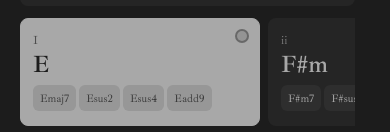
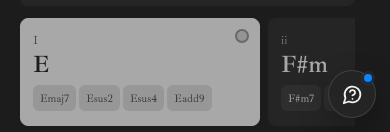
Before and after one commit to venyavekk-dev/chords, a React (Vite) app: page / in a window 390 px wide. Shown: the part 712-844 px from the top of the page. Built offline with nearby package versions, Linux system fonts and the light colour scheme.

Commit message:
Добавить плавающую точку входа в опрос

```diff
--- a/src/components/UserSurvey.tsx
+++ b/src/components/UserSurvey.tsx
@@ -1,4 +1,4 @@
-import { ArrowLeft, Check, X } from "lucide-react";
+import { ArrowLeft, Check, MessageCircleQuestion, X } from "lucide-react";
 import { useEffect, useRef, useState } from "react";
 import { track } from "@vercel/analytics";
 
@@ -111,35 +111,50 @@ async function submitAnswers(answers: Answers, contact = "") {
 
 export function UserSurvey({ blocked = false, eligible }: Props) {
   const [visible, setVisible] = useState(false);
+  const [available, setAvailable] = useState(() => !loadSurveyState().completedAt);
   const [step, setStep] = useState(0);
   const [answers, setAnswers] = useState<Answers>({});
   const [contact, setContact] = useState("");
   const [submitting, setSubmitting] = useState(false);
   const [submitted, setSubmitted] = useState(false);
   const [error, setError] = useState(false);
-  const openedRef = useRef(false);
+  const autoOpenedRef = useRef(false);
 
   useEffect(() => {
-    if (!eligible || openedRef.current) return;
     const stored = loadSurveyState();
+    if (stored.completedAt) {
+      setAvailable(false);
+      return;
+    }
+    if (!eligible || autoOpenedRef.current) return;
+    autoOpenedRef.current = true;
     const dismissedRecently = stored.dismissedAt && Date.now() - stored.dismissedAt < DISMISS_FOR_MS;
-    if (stored.completedAt || dismissedRecently) return;
+    if (dismissedRecently) return;
 
-    openedRef.current = true;
     setVisible(true);
-    track("survey_opened");
+    track("survey_opened", { source: "automatic" });
   }, [eligible]);
 
-  if (!visible || blocked) return null;
+  if (!available || blocked) return null;
 
   const question = QUESTIONS[step];
   const wantsContact = answers.purchase === "Да, готов купить";
   const isContactStep = step === QUESTIONS.length;
 
   const dismiss = () => {
-    saveSurveyState({ dismissedAt: Date.now() });
+    if (submitted) {
+      setVisible(false);
+      setAvailable(false);
+      return;
+    }
+    saveSurveyState({ ...loadSurveyState(), dismissedAt: Date.now() });
     track("survey_dismissed", { step: Math.min(step + 1, QUESTIONS.length) });
     setVisible(false);
+  };
+
+  const openManually = () => {
+    setVisible(true);
+    track("survey_opened", { source: "launcher" });
   };
 
   const finish = async (nextAnswers: Answers, nextContact = "") => {
@@ -147,7 +162,7 @@ export function UserSurvey({ blocked = false, eligible }: Props) {
     setError(false);
     try {
       await submitAnswers(nextAnswers, nextContact);
-      saveSurveyState({ completedAt: Date.now() });
+      saveSurveyState({ ...loadSurveyState(), completedAt: Date.now() });
       track("survey_completed", {
         purchase: nextAnswers.purchase === "Да, готов купить" ? "yes" : nextAnswers.purchase === "Возможно, покажите подробнее" ? "maybe" : "no",
       });
@@ -174,6 +189,8 @@ export function UserSurvey({ blocked = false, eligible }: Props) {
   };
 
   return (
+    <div className="user-survey-widget">
+      {visible && (
         <aside className="user-survey-shell" aria-live="polite">
           <section className="user-survey" aria-label="Опрос Chord Tulza">
             <button type="button" className="user-survey-close" onClick={dismiss} aria-label="Закрыть опрос">
@@ -185,7 +202,16 @@ export function UserSurvey({ blocked = false, eligible }: Props) {
                 <span className="user-survey-check"><Check size={22} /></span>
                 <h2>Спасибо!</h2>
                 <p>Это правда поможет решить, что делать дальше.</p>
-            <button type="button" className="user-survey-primary" onClick={() => setVisible(false)}>Готово</button>
+                <button
+                  type="button"
+                  className="user-survey-primary"
+                  onClick={() => {
+                    setVisible(false);
+                    setAvailable(false);
+                  }}
+                >
+                  Готово
+                </button>
               </div>
             ) : isContactStep && wantsContact ? (
               <form
@@ -236,5 +262,13 @@ export function UserSurvey({ blocked = false, eligible }: Props) {
             ) : null}
           </section>
         </aside>
+      )}
+      {!visible && (
+        <button type="button" className="user-survey-launcher" onClick={openManually} aria-label="Открыть короткий опрос">
+          <MessageCircleQuestion size={21} />
+          <span className="user-survey-badge" aria-hidden="true" />
+        </button>
+      )}
+    </div>
   );
 }
--- a/src/styles.css
+++ b/src/styles.css
@@ -1838,13 +1838,18 @@ select {
   }
 }
 
+.user-survey-widget {
+  position: fixed;
+  right: clamp(1rem, 3vw, 2.5rem);
+  bottom: calc(1.25rem + env(safe-area-inset-bottom));
+  z-index: 35;
+}
+
 .user-survey-shell {
-  position: fixed;
-  top: 50%;
-  right: clamp(1rem, 3vw, 2.5rem);
-  z-index: 35;
+  position: absolute;
+  right: 0;
+  bottom: calc(100% + 0.75rem);
   width: min(22rem, calc(100vw - 2rem));
-  transform: translateY(-50%);
 }
 
 .user-survey {
@@ -1891,6 +1896,44 @@ select {
   position: absolute;
   top: 0.875rem;
   right: 0.875rem;
+}
+
+.user-survey-launcher {
+  position: relative;
+  display: grid;
+  width: 48px;
+  height: 48px;
+  place-items: center;
+  padding: 0;
+  border: 1px solid var(--border-default);
+  border-radius: 50%;
+  background: color-mix(in srgb, var(--surface-primary) 96%, transparent);
+  box-shadow: 0 12px 32px rgba(0, 0, 0, 0.3);
+  color: var(--text-strong);
+  backdrop-filter: blur(18px);
+  transition: border-color var(--transition-fast), background var(--transition-fast), transform 120ms var(--ease-default);
+  animation: survey-launcher-in 280ms var(--ease-default);
+}
+
+.user-survey-launcher:hover {
+  border-color: var(--border-strong);
+  background: var(--surface-hover);
+}
+
+.user-survey-launcher:active {
+  transform: scale(0.94);
+}
+
+.user-survey-badge {
+  position: absolute;
+  top: 1px;
+  right: 1px;
+  width: 12px;
+  height: 12px;
+  border: 2px solid var(--surface-primary);
+  border-radius: 50%;
+  background: #0a84ff;
+  box-shadow: 0 0 0 1px rgba(10, 132, 255, 0.16);
 }
 
 .user-survey-back {
@@ -1999,6 +2042,11 @@ select {
   to { opacity: 1; transform: translateX(0); }
 }
 
+@keyframes survey-launcher-in {
+  from { opacity: 0; transform: scale(0.72); }
+  to { opacity: 1; transform: scale(1); }
+}
+
 @media (max-width: 63.999rem) {
   :root { --page-padding: 2rem; }
 }
@@ -2204,13 +2252,18 @@ select {
     width: 100%;
   }
 
+  .user-survey-widget {
+    right: 0;
+    bottom: calc(0.875rem + env(safe-area-inset-bottom));
+    padding-right: 0.875rem;
+  }
+
   .user-survey-shell {
-    top: auto;
+    position: fixed;
     right: 0;
     bottom: 0;
     left: 0;
     width: 100%;
-    transform: none;
   }
 
   .user-survey {
```
Also changed, not shown: 1 other file (tests, documents, lock files or other folders). Lines whose indentation alone changed are shown as unchanged.
